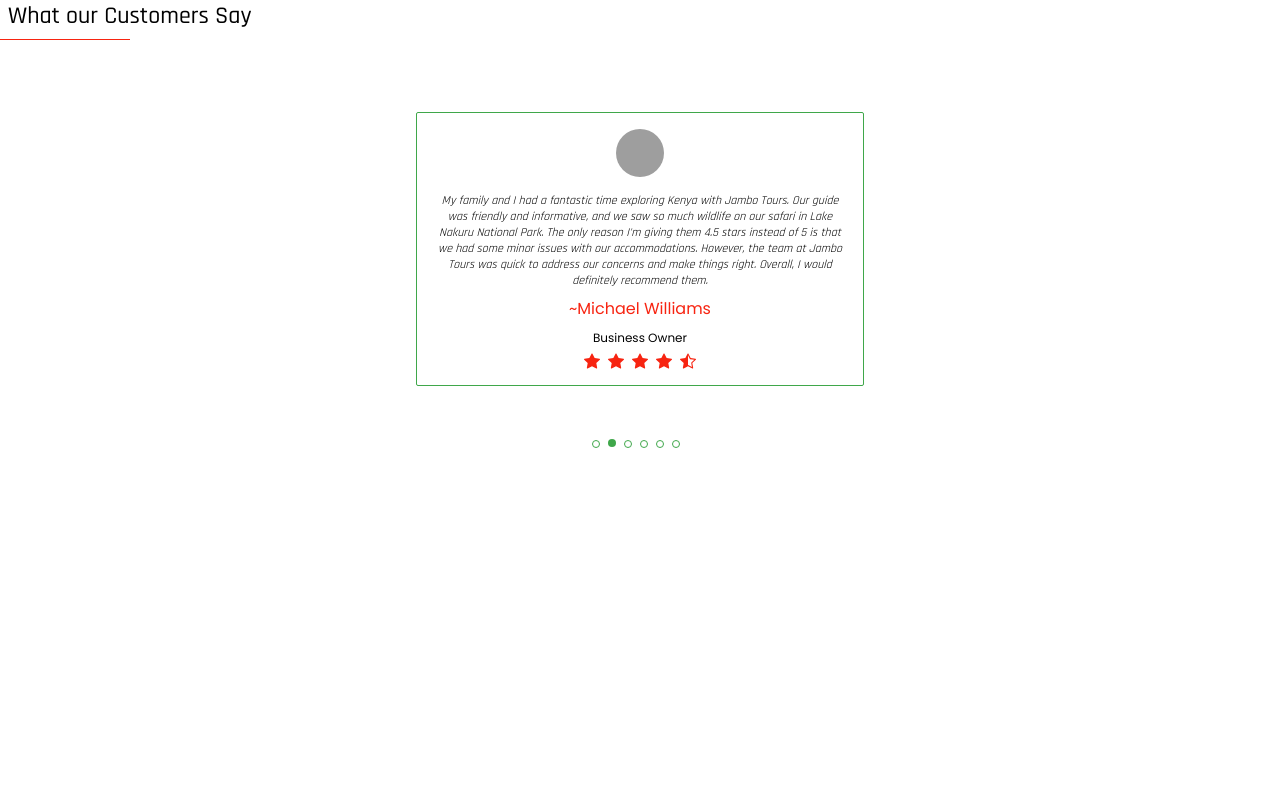
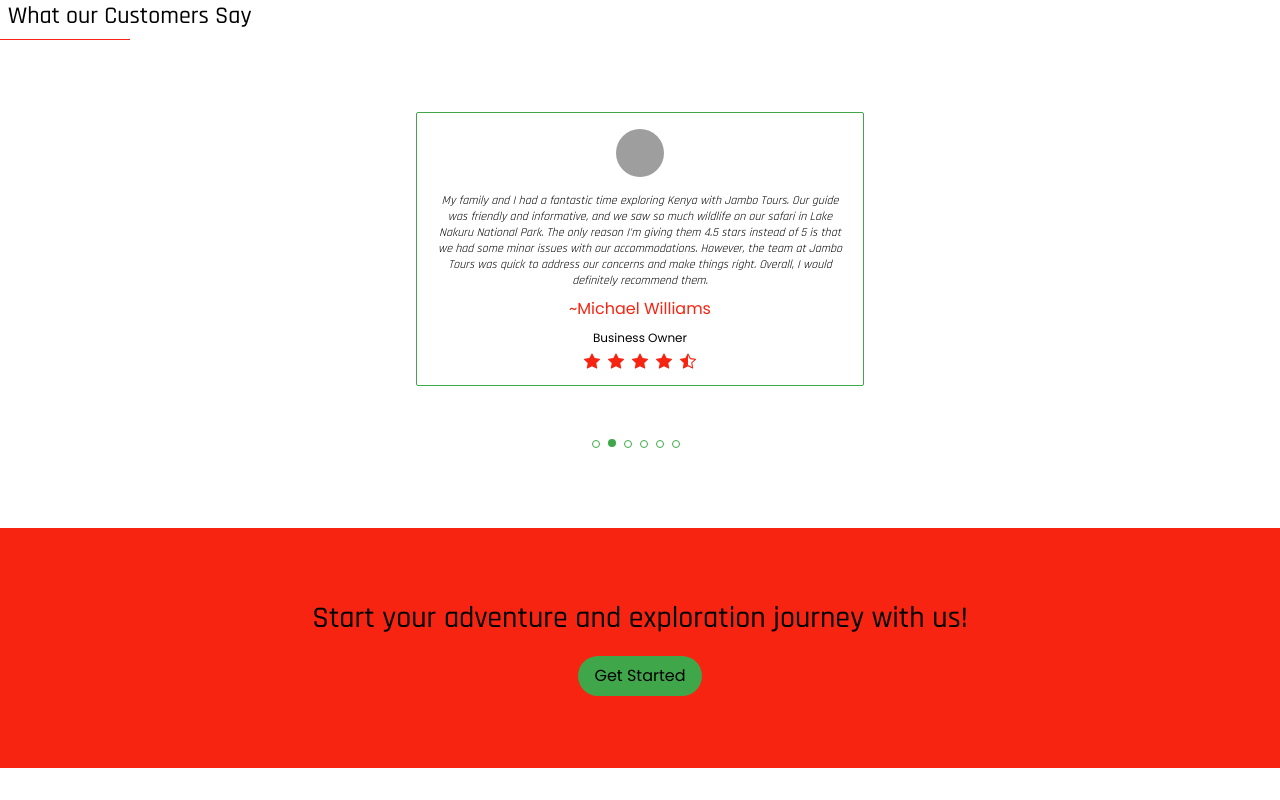
Before and after one commit to muirurii/jambo-tours, a React (Create React App) app in the folder frontend/: page / in a window 1280 px wide. Shown: the part 1800-2600 px from the top of the page. Before the commit the page ends 2296 px from the top, so only its background shows below. Built offline with nearby package versions, Linux system fonts and the light colour scheme; grey boxes are pictures that could not be loaded.

Commit message:
Added banner

```diff
--- /dev/null
+++ b/frontend/src/components/Banner/index.tsx
@@ -0,0 +1,18 @@
+import React from 'react'
+
+const Banner = () => {
+  return (
+    <section className="bg-accent min-h-[30vh]
+    my-8
+    flex flex-col gap-5 items-center justify-center">
+        <p className="text-3xl text-center font-medium font-secondary">
+        Start your adventure
+         and  exploration
+        journey with us!
+        </p>
+        <button className="bg-secondary py-2 px-4 rounded-full">Get Started</button>
+    </section>
+  )
+}
+
+export default Banner
--- a/frontend/src/components/Pages/Home/index.tsx
+++ b/frontend/src/components/Pages/Home/index.tsx
@@ -1,3 +1,4 @@
+import Banner from "../../Banner"
 import Hero from "../../Hero"
 import Testimonials from "../../Testimonials"
 import TopDestinations from "../../TopDestinations"
@@ -10,6 +11,8 @@ const HomePage = () => {
         <TopDestinations />
         <WelcomeSection />
         <Testimonials />
+        <Banner />
+
     </main>
   )
 }
--- a/frontend/src/index.css
+++ b/frontend/src/index.css
@@ -1,6 +1,7 @@
 @tailwind base;
 @tailwind components;
 @tailwind utilities;
+@layer base {
     body {
         margin: 0;
         -webkit-font-smoothing: antialiased;
@@ -8,10 +9,10 @@ body {
         /* font-family: 'Poiret One', cursive; */
         font-family: 'Poppins', sans-serif;
     }
-
     h1 {
         font-family: 'Rajdhani', sans-serif;
         /* color: #ac4800; */
+    }
 }
 
 .stair-effect>section:nth-child(even) {
```
Lines whose indentation alone changed are shown as unchanged.
